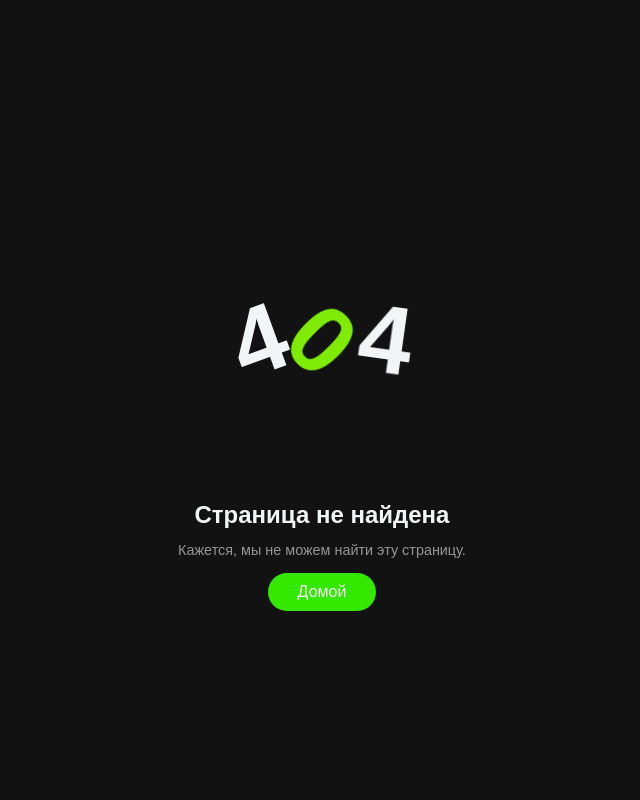
After one commit to z6daB/GreenSolutions, a Flask app: page /forum/ in a window 1280 px wide. The commit adds this page. Shown: the whole page, without its empty margins (318-958 px from the left). Run offline with Flask 3, Linux system fonts and the light colour scheme.

Commit message:
add error page

```diff
--- a/main.py
+++ b/main.py
@@ -137,6 +137,9 @@ def profile():
     else:
         abort(404)
 
+@app.errorhandler(404)
+def error404(error):
+    return render_template('404.html')
 
 def main():
     db_session.global_init('db/blogs.sqlite')
--- /dev/null
+++ b/static/css/error.css
@@ -0,0 +1,128 @@
+:root {
+  margin: 0;
+  padding: 0;
+
+  --white: #f2f5f5;
+  --black: #121212;
+  --blue: #308bd1;
+  --gray: #959695;
+}
+
+body {
+  height: 100vh;
+  display: flex;
+  align-items: center;
+  justify-content: center;
+  margin: 0 auto;
+  font-family: Montserrat, sans-serif;
+  color: var(--white);
+  background-color: var(--black);
+}
+
+.error__container {
+  max-width: 800px;
+  display: flex;
+  flex-direction: column;
+  justify-content: center;
+  align-items: center;
+  gap: 10px;
+  margin: 0 10px;
+}
+
+.error__code {
+  width: 100%;
+  margin: 0 auto;
+  font-size: 6rem;
+  font-weight: 800;
+  display: flex;
+  justify-content: center;
+  align-items: center;
+  gap: 10px;
+}
+
+p:first-of-type {
+  animation: fall 1s linear;
+  transform: rotateZ(-20deg);
+}
+
+p:last-of-type {
+  animation: fall 1.8s linear;
+  transform: rotateZ(8deg);
+}
+
+p:nth-of-type(2) {
+  color: #80eb07;
+  animation: bounce 1.2s 1.8s linear forwards;
+  opacity: 0;
+}
+
+.error__title {
+  font-size: 1.5rem;
+  font-weight: 700;
+  padding: 0 3%;
+}
+
+.error__description {
+  font-size: 0.9rem;
+  text-align: justify;
+  line-height: 1.6;
+  padding: 0 10%;
+  color: var(--gray);
+}
+
+.action {
+  font: inherit;
+  padding: 10px 30px;
+  border: none;
+  border-radius: 20px;
+  cursor: pointer;
+  background-color: #34e802;
+  color: var(--white);
+}
+
+.action:hover {
+  opacity: 0.8;
+}
+
+@media screen and (min-width: 48rem) {
+  .error__description {
+    padding: 0;
+  }
+}
+
+@keyframes fall {
+  0% {
+    transform: translateY(-100vh);
+  }
+
+  100% {
+    transform: translateY(0);
+  }
+}
+
+@keyframes bounce {
+  0%,
+  40%,
+  75%,
+  95% {
+    transform: translateY(0);
+    opacity: 1;
+  }
+
+  15% {
+    transform: translateY(-25px);
+  }
+
+  65% {
+    transform: translateY(-15px);
+  }
+
+  85% {
+    transform: translateY(-5px);
+  }
+
+  100% {
+    transform: rotateZ(45deg);
+    opacity: 1;
+  }
+}
--- a/static/css/style.css
+++ b/static/css/style.css
@@ -462,12 +462,15 @@ body {
         background-color: #121212;
     }
     .ag-courses-item_title_technologies {
+        margin-top: 15px;
         font-size: 35px;
     }
     .ag-courses-item_title_house {
+        margin-top: 15px;
         font-size: 35px;
     }
     .ag-courses-item_title_volunteer {
+        margin-top: 15px;
         font-size: 33px;
     }
     .ag-courses_item {
--- /dev/null
+++ b/templates/404.html
@@ -0,0 +1,21 @@
+{% extends 'base.html' %}
+{% block css %}
+<link rel="stylesheet" href="{{url_for('static', filename='css/error.css')}}">
+{% endblock %}
+
+{% block content %}
+<div class="error__container">
+    <div class="error__code">
+        <p>4</p>
+        <p>0</p>
+        <p>4</p>
+    </div>
+    <div class="error__title">Страница не найдена</div>
+    <div class="error__description">
+        Кажется, мы не можем найти эту страницу.
+    </div>
+    <form action="/" target="_blank">
+        <button class="action">Домой</button>
+    </form>
+</div>
+{% endblock %}
```
